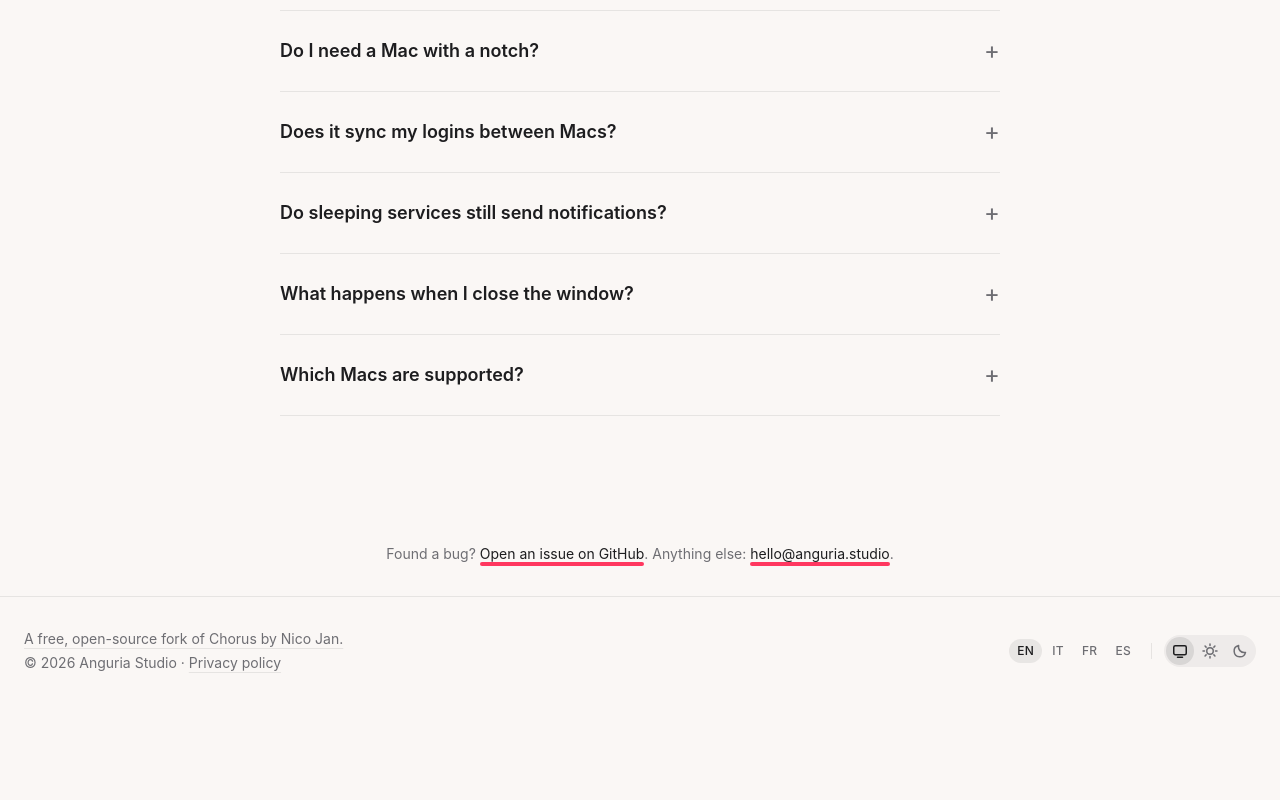
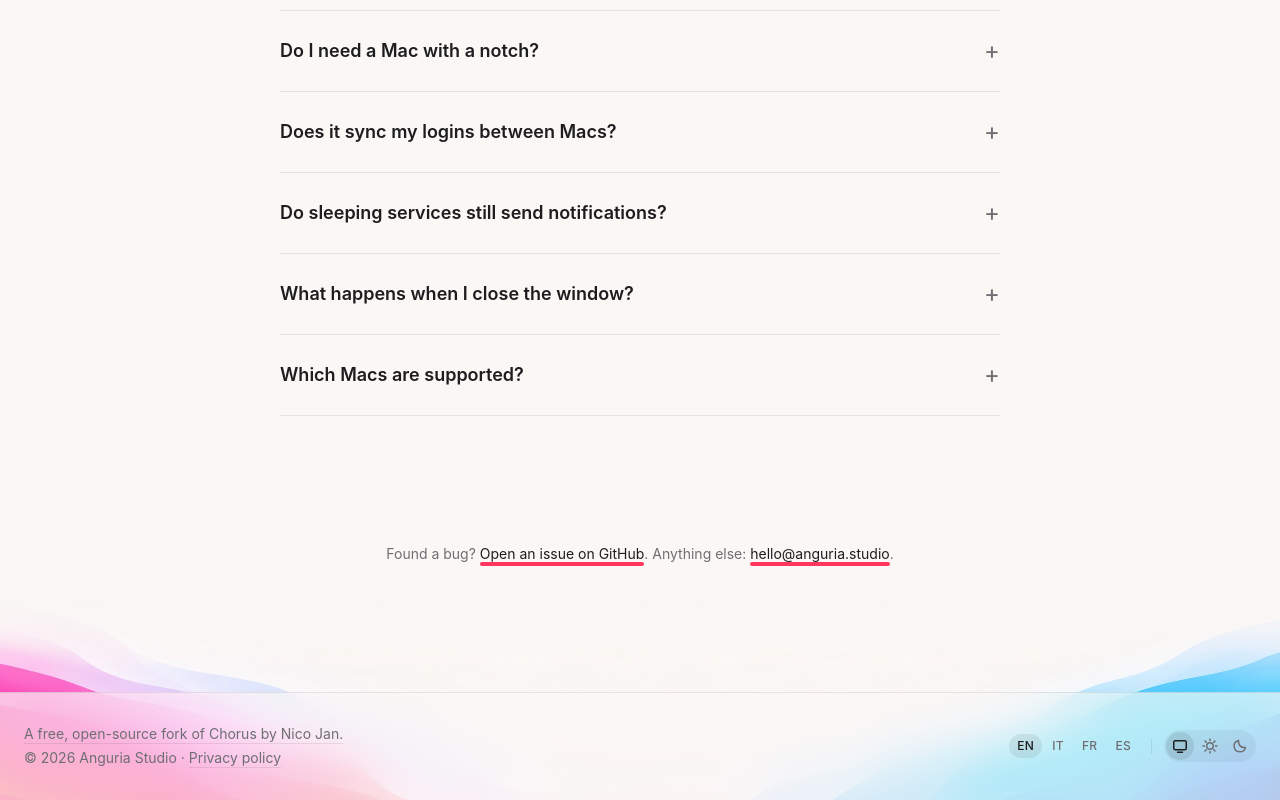
Before and after one commit to anguria-studio/anguria.studio, a Next.js app: page /paguro in a window 1280 px wide. Shown: the part 2605-3405 px from the top of the page. Before the commit the page ends 3310 px from the top, so only its background shows below. Built offline with nearby package versions, Linux system fonts and the light colour scheme.

Commit message:
Add themed Paguro artwork and frosted footer

```diff
--- a/app/globals.css
+++ b/app/globals.css
@@ -22,6 +22,7 @@
 :root {
   color-scheme: light dark;
   --background: #faf7f5;
+  --paguro-wallpaper: url("/paguro/abstract-canyon-wallpaper.webp");
   --foreground: #1d1d1f;
   --muted: #6e6e73;
   /* Nine levels below the background, matching its warmth. Chosen to keep
@@ -69,6 +70,7 @@
 :root[data-theme="dark"] {
   color-scheme: dark;
   --background: #171413;
+  --paguro-wallpaper: url("/paguro/abstract-canyon-wallpaper-dark.webp");
   --foreground: #f5f5f7;
   --muted: #86868b;
   --surface: #292625;
@@ -87,6 +89,7 @@
 @media (prefers-color-scheme: dark) {
   :root:not([data-theme="light"]) {
     --background: #171413;
+  --paguro-wallpaper: url("/paguro/abstract-canyon-wallpaper-dark.webp");
     --foreground: #f5f5f7;
     --muted: #86868b;
     --surface: #292625;
--- a/components/app-page.tsx
+++ b/components/app-page.tsx
@@ -2,6 +2,7 @@ import { PaguroDetail, PaguroFooterNote, PaguroHeader } from "@/components/apps/
 import { AppDetail } from "@/components/apps/app-detail";
 import { Footer } from "@/components/layout/footer";
 import { Header } from "@/components/layout/header";
+import footerStyles from "@/components/apps/paguro-footer.module.css";
 import { apps, site, type AppSlug } from "@/lib/apps";
 import { absoluteUrl } from "@/lib/metadata";
 import { getDictionary, type Locale } from "@/lib/i18n";
@@ -51,6 +52,7 @@ export async function AppPage({
         )}
       </main>
       <Footer
+        className={slug === "paguro" ? footerStyles.art : undefined}
         locale={locale}
         dict={dict}
         path={slug}
--- a/components/apps/paguro-desktop.module.css
+++ b/components/apps/paguro-desktop.module.css
@@ -24,15 +24,16 @@
 .menuBar { position: absolute; z-index: 10; inset: 0 0 auto; height: 38px; padding: 0 18px; display: flex; align-items: center; justify-content: space-between; color: white; font-size: 15px; font-weight: 600; line-height: 1; user-select: none; }
 .appMenus, .statusItems { display: flex; align-items: center; gap: 16px; white-space: nowrap; }
 .appMenus > svg { width: 20px; height: 20px; flex-shrink: 0; }
+.appMenus { gap: 8px; }
 .appMenus strong { font-weight: 700; }
 .statusItems { gap: 12px; }
 .clock { display: flex; gap: 10px; font-variant-numeric: tabular-nums; min-width: 156px; justify-content: flex-end; }
 .compactDate { display: none; }
-.themeToggle { display: flex; align-items: center; gap: 2px; padding: 2px; border-radius: 9999px; background: rgb(255 255 255 / .05); color: white; }
-.themeToggle button { display: grid; place-items: center; padding: 4px; border-radius: 9999px; cursor: pointer; color: rgb(255 255 255 / .65); }
-.themeToggle button svg { width: 14px; height: 14px; }
-.themeToggle button:hover { color: white; }
-.themeToggle button[aria-pressed="true"] { background: rgb(255 255 255 / .1); color: white; }
+.themeToggle { display: flex; align-items: center; gap: 2px; padding: 2px; border-radius: 9999px; background: rgb(0 0 0 / .12); color: white; box-shadow: inset 0 0 0 1px rgb(255 255 255 / .15); }
+.themeToggle button { display: grid; place-items: center; padding: 4px; border-radius: 9999px; cursor: pointer; color: white; }
+.themeToggle button svg { width: 14px; height: 14px; stroke-width: 1.8; }
+.themeToggle button:hover { background: rgb(255 255 255 / .15); }
+.themeToggle button[aria-pressed="true"] { background: rgb(255 255 255 / .85); color: #252225; }
 .themeToggle button:focus-visible { outline: 2px solid currentColor; outline-offset: 1px; }
 @media (prefers-reduced-motion: no-preference) {
   .themeToggle button { transition: color 150ms, background-color 150ms; }
--- /dev/null
+++ b/components/apps/paguro-footer.module.css
@@ -0,0 +1,47 @@
+.art {
+  position: relative;
+  isolation: isolate;
+  overflow: hidden;
+  border-top: 0;
+  padding-top: 96px;
+}
+
+.art::before {
+  content: "";
+  position: absolute;
+  inset: 0;
+  z-index: -1;
+  background: var(--paguro-wallpaper) center top / 100% 300% no-repeat;
+  -webkit-mask-image: linear-gradient(to bottom, transparent, #000 35%);
+  mask-image: linear-gradient(to bottom, transparent, #000 35%);
+  pointer-events: none;
+}
+
+.art > div {
+  position: relative;
+  isolation: isolate;
+}
+
+.art > div::before {
+  content: "";
+  position: absolute;
+  top: 0;
+  bottom: 0;
+  left: 50%;
+  width: 100vw;
+  transform: translateX(-50%);
+  z-index: -1;
+  border-top: 1px solid var(--hairline);
+  background: var(--header);
+  -webkit-backdrop-filter: blur(24px) saturate(1.5);
+  backdrop-filter: blur(24px) saturate(1.5);
+  pointer-events: none;
+}
+
+@media (prefers-reduced-transparency: reduce) {
+  .art > div::before {
+    background: var(--background);
+    -webkit-backdrop-filter: none;
+    backdrop-filter: none;
+  }
+}
--- a/components/apps/paguro-hero.module.css
+++ b/components/apps/paguro-hero.module.css
@@ -37,7 +37,7 @@
   content: "";
   position: absolute;
   inset: 60px 0 -100px;
-  background: url('/paguro/abstract-canyon-wallpaper.webp') center / 100% 100% no-repeat;
+  background: var(--paguro-wallpaper) center / 100% 100% no-repeat;
   -webkit-mask-image: var(--landscape-mask);
   mask-image: var(--landscape-mask);
   pointer-events: none;
--- a/components/layout/footer.tsx
+++ b/components/layout/footer.tsx
@@ -10,6 +10,7 @@ export function Footer({
   dict,
   path,
   note,
+  className = "",
 }: {
   locale: Locale;
   dict: Dictionary;
@@ -20,9 +21,10 @@ export function Footer({
    *  so this stays a generic footer that knows nothing about any
    *  particular app. */
   note?: ReactNode;
+  className?: string;
 }) {
   return (
-    <footer className="mt-8 border-t border-hairline">
+    <footer className={`mt-8 border-t border-hairline ${className}`}>
       {/* One row: whatever the page has to credit on the left, the controls on
           the right. The note shares the row rather than sitting above it, so a
           page without one simply has a shorter row. */}
```
Also changed, not shown: public/paguro/abstract-canyon-wallpaper-dark.webp (added).
